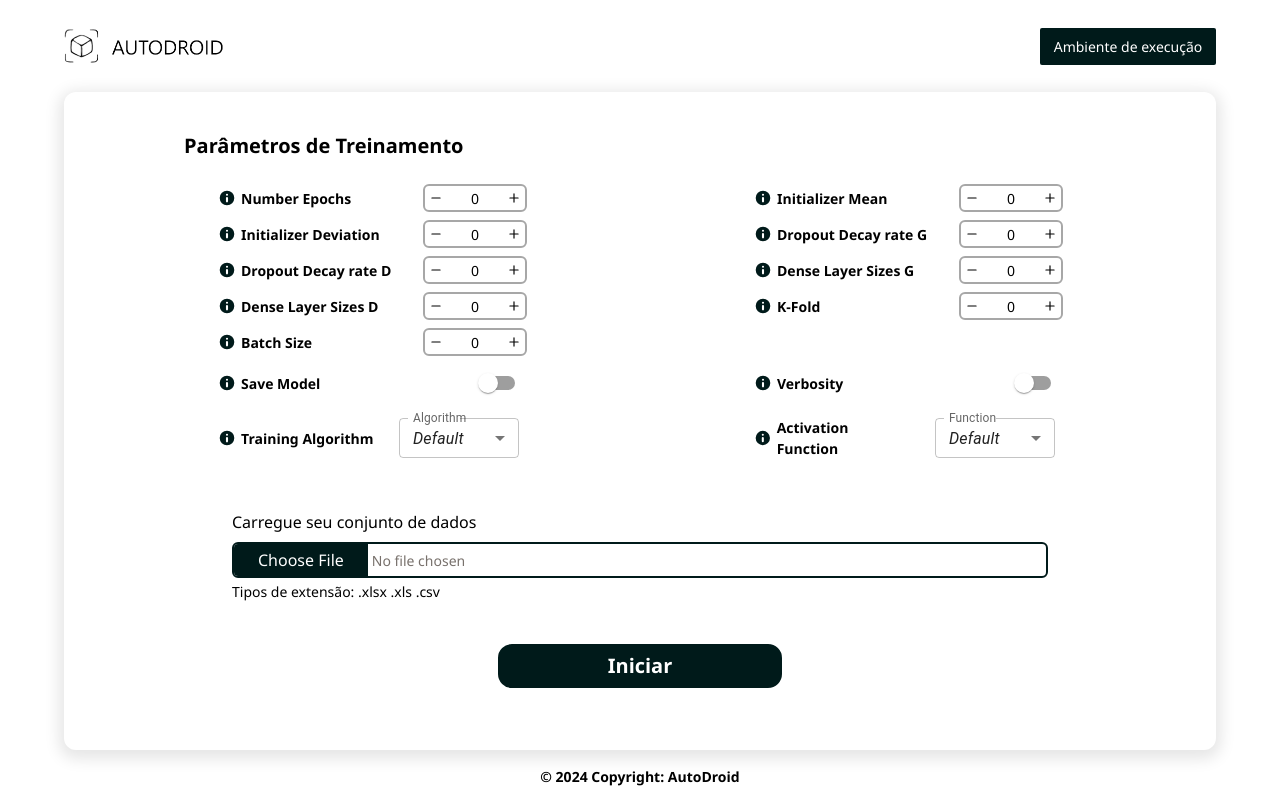
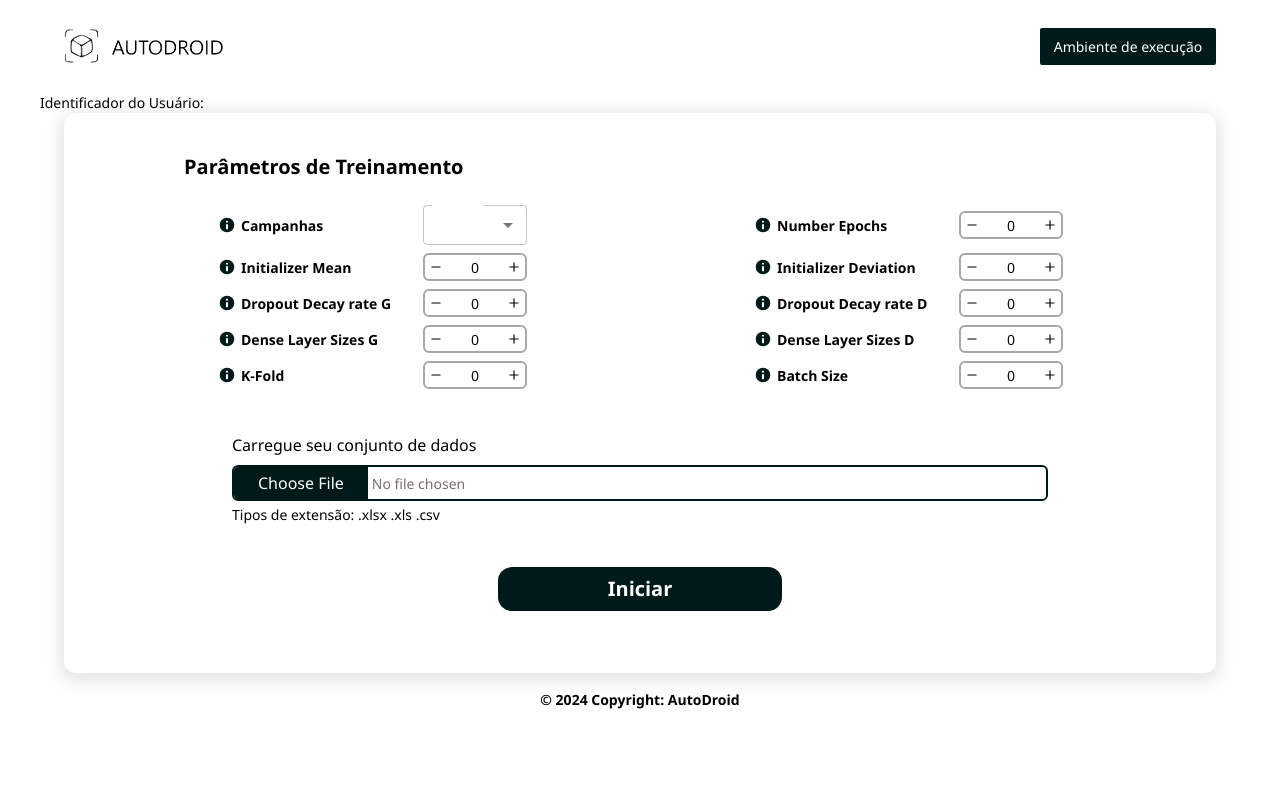
Before and after one commit to LeonardoSonco/TCC, a React (Create React App) app: page /training in a window 1280 px wide. Built offline with nearby package versions, Linux system fonts and the light colour scheme.

Commit message:
feat.Ajustando parametros

```diff
--- a/public/parameters.json
+++ b/public/parameters.json
@@ -3,12 +3,12 @@
     "Number Epochs": {
       "label": "Number Epochs",
       "descritpion": "O número total de épocas ( ciclos completos no conjunto de dados) durante o treinamento CGAN.",
-      "value": 0
+      "value": 1000
     },
     "Initializer Mean": {
       "label": "Initializer Mean",
       "descritpion": "Representa a média dos valores usados para inicializar os pesos da rede neural, fornecendo um ponto de partida para o aprendizado. ",
-      "value": 0
+      "value": 2
     },
     "Initializer Deviation": {
       "label": "Initializer Deviation",
@@ -37,6 +37,7 @@
     },
     "K-Fold": {
       "label": "K-Fold",
+
       "descritpion": "Refere-se ao número de divisões (dobras) que o conjunto de dados será dividido durante a validação cruzada, se essa técnica for aplicada.",
       "value": 0
     },
--- /dev/null
+++ b/public/teste.json
@@ -0,0 +1,36 @@
+{
+    "sf23_1l_64" : {
+        "verbosity": "20",
+        "dense_layer_sizes_g": "64",
+        "dense_layer_sizes_d": "64",
+        "number_epochs": "1000",
+        "training_algorithm": "Adam"
+
+    },
+    "sf23_1l_128" : {
+        "verbosity": "20",
+        "dense_layer_sizes_g": "128",
+        "dense_layer_sizes_d": "128",
+        "number_epochs": "1000",
+        "training_algorithm": "Adam"
+
+    },
+    "sf23_1l_256" : {
+        "verbosity": "20",
+        "dense_layer_sizes_g": "256",
+        "dense_layer_sizes_d": "256",
+        "number_epochs": "1000",
+        "training_algorithm": "Adam"
+
+    }
+    ,
+    "sf23_1l_512" : {
+        "verbosity": "20",
+        "dense_layer_sizes_g": "512",
+        "dense_layer_sizes_d": "512",
+        "number_epochs": "1000",
+        "training_algorithm": "Adam"
+
+    }
+
+}
--- a/src/AutoDroidDemo.tsx
+++ b/src/AutoDroidDemo.tsx
@@ -145,25 +145,6 @@ const AutoDroidDemo = () => {
     }
   };
 
-  const readUploadedFileAsText = (file: File) => {
-    return new Promise<string>((resolve, reject) => {
-      const reader = new FileReader();
-
-      reader.onload = () => {
-        if (reader.result) {
-          resolve(reader.result.toString());
-        } else {
-          reject(new Error("Falha ao ler o conteúdo do arquivo"));
-        }
-      };
-
-      reader.onerror = () => {
-        reject(reader.error);
-      };
-
-      reader.readAsText(file);
-    });
-  };
 
   return (
     <div className="flex flex-col justify-center items-center gap-4">
--- a/src/components/Header/index.tsx
+++ b/src/components/Header/index.tsx
@@ -3,6 +3,7 @@ import Logo from "../../assets/Logo.png";
 
 import { MouseEventHandler, useEffect, useState } from "react";
 import { Link } from "react-router-dom";
+
 
 interface HeaderExecutionEnvironment {
   isExecutionEnvironment?: boolean;
@@ -16,6 +17,9 @@ const Header: React.FC<HeaderExecutionEnvironment> = ({
   const [isAPISubmenuOpen, setIsAPISubmenuOpen] = useState(false);
   const [isPaperSubmenuOpen, setIsPaperSubmenuOpen] = useState(false);
   const [menuActive, setMenuActive] = useState("about");
+
+
+
 
   useEffect(() => {
     const handleResize = () => {
--- /dev/null
+++ b/src/context/UserContext.tsx
@@ -0,0 +1,31 @@
+// MenuContext.tsx
+import React, { Dispatch, ReactNode, SetStateAction, createContext, useContext, useState } from "react";
+
+interface UserContextType {
+    currentUserId: string;
+    setCurrentUserId: Dispatch<SetStateAction<string>>;
+}
+interface UserProviderProps {
+    children: ReactNode;
+}
+
+const UserContext = createContext<UserContextType>({
+    currentUserId: '',
+    setCurrentUserId: () => { },
+});
+
+export const useUserContext = () => useContext(UserContext);
+
+export const UserProvider: React.FC<UserProviderProps> = ({ children }) => {
+    const [currentUserId, setCurrentUserId] = useState("12");
+
+
+
+    return (
+        <UserContext.Provider value={{ currentUserId, setCurrentUserId }}>
+            {children}
+        </UserContext.Provider>
+    );
+};
+
+export default UserContext;
--- a/src/pages/ExecutionPage/index.module.css
+++ b/src/pages/ExecutionPage/index.module.css
@@ -0,0 +1,9 @@
+.size {
+    width: 310px;
+  }
+
+  @media screen and (max-width: 660px) {
+    .size {
+      width: 80vw;
+    }
+  }
--- a/src/pages/ExecutionPage/index.tsx
+++ b/src/pages/ExecutionPage/index.tsx
@@ -1,15 +1,36 @@
 import { useEffect, useState } from "react";
-
+import { useUserContext } from "../../context/UserContext";
 import StringTypeParameters from "../../components/Parameters/String";
 import BooleanTypeParameters from "../../components/Parameters/Boolean";
 import NumericTypeParameters from "../../components/Parameters/Numeric";
+
 import Header from "../../components/Header";
 import Footer from "../../components/Footer";
 
+import { Info } from "react-feather";
+import Tooltip from "@mui/material/Tooltip";
+import Zoom from "@mui/material/Zoom";
+
+import style from "./index.module.css";
+
+
+import InputLabel from "@mui/material/InputLabel";
+import MenuItem from "@mui/material/MenuItem";
+import FormControl from "@mui/material/FormControl";
+import Select, { SelectChangeEvent } from "@mui/material/Select";
+
 const ExecutionPage: React.FC = () => {
   const [parameterNumeric, setParameterNumeric] = useState<any>();
-  const [parameterString, setParameterString] = useState<any>();
-  const [parameterBoolean, setParameterBoolean] = useState<any>();
+
+  const [currentUserId, setCurrentUserId] = useState<string | null>("")
+
+  useEffect(() => {
+    const userId = localStorage.getItem("userId");
+    if (userId) {
+      setCurrentUserId(userId);
+    }
+  }, []); // Executa apenas uma vez após a montagem do componente
+
 
   useEffect(() => {
     const fetchData = async () => {
@@ -23,8 +44,7 @@ const ExecutionPage: React.FC = () => {
         const data = await response.json();
         //console.log("Dados recebidos do JSON:", data);
         setParameterNumeric(data.NumericParameters);
-        setParameterString(data.StringParameters);
-        setParameterBoolean(data.BooleanParameters);
+
       } catch (error) {
         console.error("Erro ao buscar JSON:", error);
       }
@@ -32,6 +52,32 @@ const ExecutionPage: React.FC = () => {
 
     fetchData();
   }, []);
+
+
+  useEffect(() => {
+    const fetchData = async () => {
+      try {
+        const response = await fetch("./teste.json", {
+          headers: {
+            accept: "application/json",
+            "User-agent": "learning app",
+          },
+        });
+        const data = await response.json();
+        console.log("Dados recebidos do JSON:", data.sf23_1l_64);
+        //setParameterNumeric(data.NumericParameters);
+        //const jsonString = JSON.stringify(data.sf23_1l_64); // tranformando em json
+        //console.log("Objeto sf23_1l_64 como JSON:", jsonString);
+
+      } catch (error) {
+        console.error("Erro ao buscar JSON:", error);
+      }
+    };
+
+    fetchData();
+  }, []);
+
+
 
   // Funçpes para manipular as alteraçoes dos valores dos parâmetros
   const handleNumericParameterChange = (label: string, newValue: number) => {
@@ -41,26 +87,13 @@ const ExecutionPage: React.FC = () => {
     }));
   };
 
-  const handleBooleanParameterChange = (label: string, active: boolean) => {
-    setParameterBoolean((prevData: any) => ({
-      ...prevData,
-      [label]: [{ ...prevData[label], active: active }],
-    }));
-  };
 
-  const handleStringParameterChange = (label: string, option: string) => {
-    setParameterString((prevData: any) => {
-      const updatedParameter = { ...prevData[label], chosenOption: option };
-      return { ...prevData, [label]: updatedParameter };
-    });
-  };
 
   // Função para lidar com o envio dos valores para a API
   const handleSubmit = () => {
     // Faz a chamada da API passando os valores de parameterValues
     console.log("Valores enviados para a API:", parameterNumeric);
-    console.log("Valores enviados para a API:", parameterBoolean);
-    console.log("Valores enviados para a API:", parameterString);
+
     //Usar uma biblioteca como axios para fazer a chamada da API
   };
 
@@ -68,12 +101,51 @@ const ExecutionPage: React.FC = () => {
     <>
       <Header isExecutionEnvironment={true} />
       <section className="mx-10  max-sm+:mx-4">
+        <p>Identificador do Usuário: {currentUserId}</p>
         <div className=" shadow-shadowBox rounded-xl max-w-6xl mx-auto py-5">
           <div className=" grid grid-cols-2 justify-items-center max-w-6xl px-10 max-sm+:flex max-sm+:flex-col max-sm+:justify-center max-sm+:items-center ">
             <div className="py-5 w-full col-span-2 flex justify-start max-sm+:justify-center max-xs:text-center">
               <h3 className="font-bold text-xl pl-20 max-sm+:pl-0 max-xs:text-lg">
                 Parâmetros de Treinamento
               </h3>
+            </div>
+            <div className={`flex items-center py-1 justify-between ${style.size} max-xs:flex-col`}>
+              <div className="flex items-center">
+                <Tooltip
+                  TransitionComponent={Zoom}
+                  title={"descritpion"}
+                  placement="top-start"
+                  arrow
+                >
+                  <Info
+                    size={20}
+                    color="#FFFFFF"
+                    fill="#001A1A"
+                    className="font-bold"
+                    strokeWidth={2.5}
+                  />
+                </Tooltip>
+
+                <h4 className="mr-3 px-1 font-bold">Campanhas</h4>
+              </div>
+              <FormControl sx={{ minWidth: 104 }} size="small">
+
+                <Select
+                  labelId="demo-select-small-label"
+                  id="demo-select-small"
+                  value={"chosenOption"}
+                  label="Opções"
+
+                >
+                  <MenuItem value="Default">
+                    <em>Default</em>
+                  </MenuItem>
+                  <MenuItem key={'key'} value={"key"}>
+                    teste
+                  </MenuItem>
+
+                </Select>
+              </FormControl>
             </div>
 
             {parameterNumeric &&
@@ -90,39 +162,8 @@ const ExecutionPage: React.FC = () => {
                 )
               )}
           </div>
-          <div className=" grid grid-cols-2 justify-items-center max-w-6xl px-10 max-sm+:flex max-sm+:flex-col max-sm+:justify-center max-sm+:items-center">
-            {parameterBoolean &&
-              Object.entries(parameterBoolean).map(
-                ([label, parameter]: [string, any]) => (
-                  <BooleanTypeParameters
-                    key={label} // Certifique-se de ter uma chave única para cada componente na iteração
-                    label={label}
-                    onChange={(newValue) =>
-                      handleBooleanParameterChange(label, newValue)
-                    }
-                    descritpion={parameter.descritpion}
-                  />
-                )
-              )}
-          </div>
 
-          <div className=" grid grid-cols-2 justify-items-center max-w-6xl px-10 max-sm+:flex max-sm+:flex-col max-sm+:justify-center max-sm+:items-center">
-            {parameterString &&
-              Object.entries(parameterString || {}).map(
-                ([label, parameter]: [string, any]) => (
-                  <StringTypeParameters
-                    key={label} // Certifique-se de ter uma chave única para cada componente na iteração
-                    label={label}
-                    type={parameter.type}
-                    onChange={(newValue) =>
-                      handleStringParameterChange(label, newValue)
-                    }
-                    descritpion={parameter.descritpion}
-                    options={parameter.options}
-                  />
-                )
-              )}
-          </div>
+
 
           <div className="my-10">
             <form className={`max-w-4xl mx-auto px-10`}>
--- a/src/pages/StartedPage/index.tsx
+++ b/src/pages/StartedPage/index.tsx
@@ -3,8 +3,12 @@ import github from "../../assets/GitHub.svg";
 
 import style from "./index.module.css";
 import { Link } from "react-router-dom";
+import { useUserContext } from "../../context/UserContext";
+
 
 export default function StartedPage() {
+
+  const { setCurrentUserId } = useUserContext();
   return (
     <>
       <section className="bg-gray h-screen w-full flex justify-center items-center">
@@ -17,8 +21,8 @@ export default function StartedPage() {
             <button className="bg-black_button rounded-3xl py-2 w-48">
               <Link to="/about">Entenda o Autodroid</Link>
             </button>
-            <button className="bg-black_button rounded-3xl py-2 w-48">
-              <Link to="/training">Ambiente de execução</Link>
+            <button className="bg-black_button rounded-3xl py-2 w-48" onClick={() => localStorage.setItem("userId","812y312h3")}>
+              <Link to="/training" >Ambiente de execução</Link>
             </button>
           </div>
 
```
Also changed, not shown: src/components/Parameters/index.tsx (added, +37 -0 lines).
